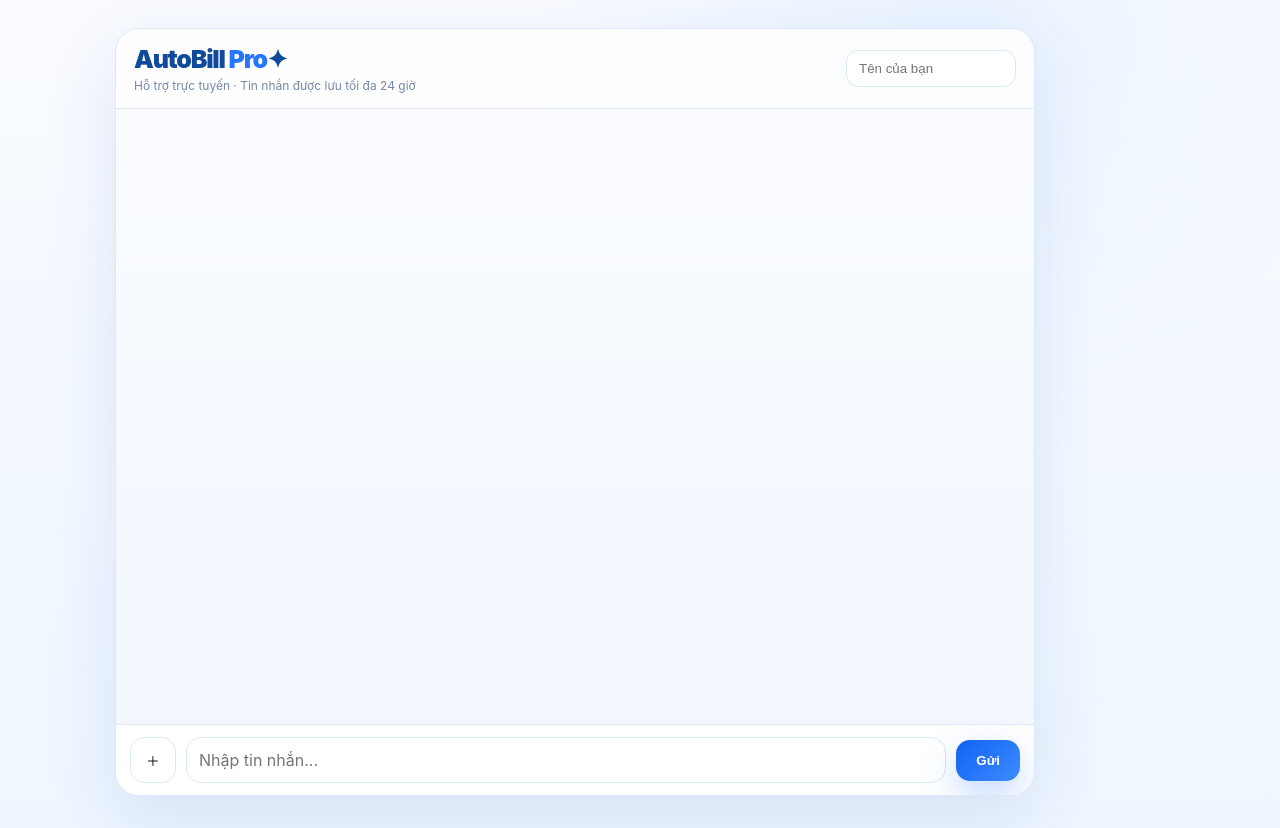
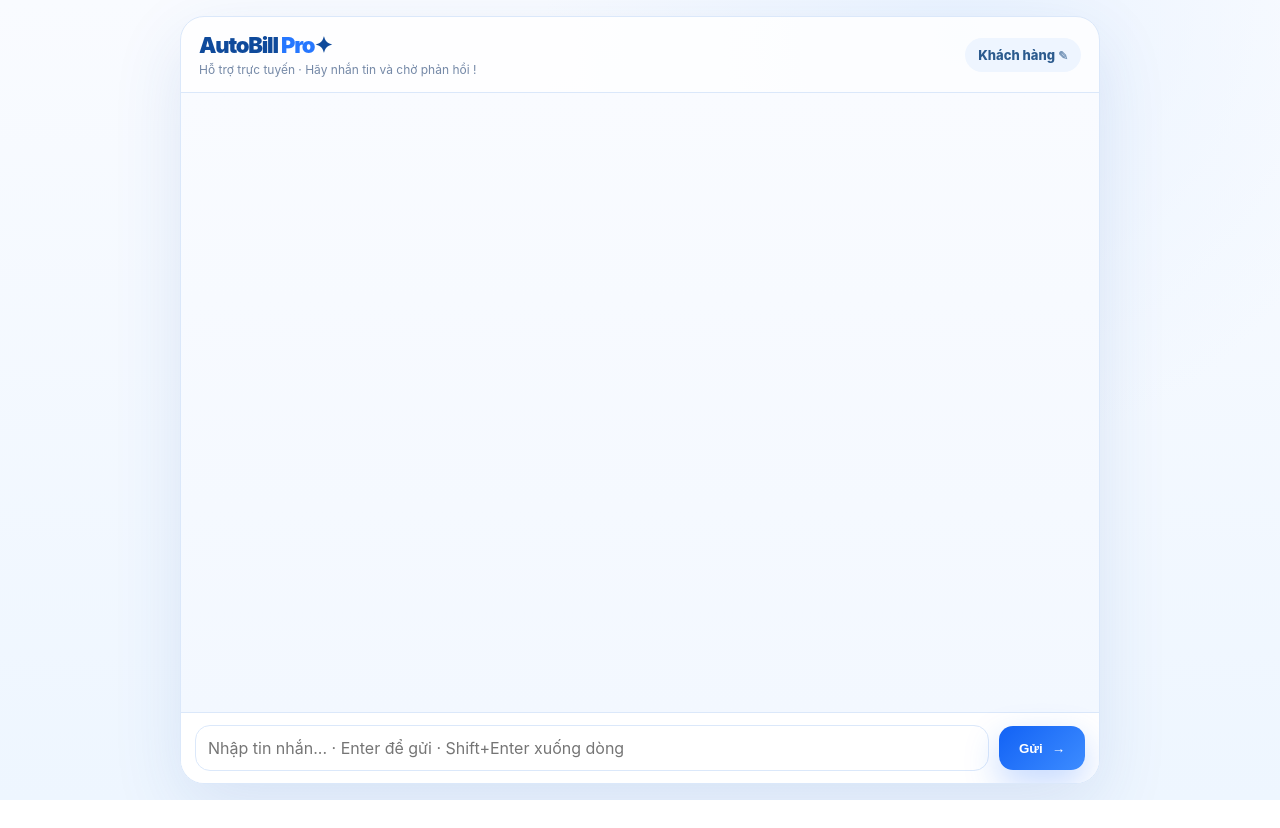
Before and after one commit to aracelutelienh/auto-bill-website, a website: page support.html in a window 1280 px wide. After the commit the page ends 800 px from the top, so only its background shows below. Drawn offline with Linux system fonts and the light colour scheme; no server answers.

Commit message:
Revamp support page layout and chat functionality
Updated chat interface elements and improved user prompts.

```diff
--- a/support.html
+++ b/support.html
@@ -1 +1,28 @@
-<!doctype html><html lang="vi"><head><meta charset="utf-8"><meta name="viewport" content="width=device-width,initial-scale=1"><title>Hỗ trợ — Auto Bill</title><link rel="stylesheet" href="/styles.css"></head><body class="page-shell"><div class="chat-wrap"><div class="chat-card"><div class="chat-head"><div><a class="brand" href="/">AutoBill <span>Pro</span>✦</a><div class="chat-sub">Hỗ trợ trực tuyến · Tin nhắn được lưu tối đa 24 giờ</div></div><div><input id="name" class="name-input" maxlength="80" placeholder="Tên của bạn"></div></div><div id="messages" class="messages"></div><form id="composer" class="composer"><input id="file" type="file" accept="image/png,image/jpeg,image/webp,image/gif" hidden><button type="button" class="icon-btn" id="attach" title="Gửi ảnh">＋</button><textarea id="text" rows="1" placeholder="Nhập tin nhắn..."></textarea><button class="btn btn-primary" type="submit">Gửi</button></form></div></div><script src="/support.js"></script></body></html>
+<!doctype html>
+<html lang="vi">
+<head>
+  <meta charset="utf-8">
+  <meta name="viewport" content="width=device-width,initial-scale=1">
+  <title>Hỗ trợ — Auto Bill</title>
+  <link rel="stylesheet" href="/styles.css">
+</head>
+<body class="page-shell">
+  <div class="chat-page">
+    <div class="chat-card">
+      <div class="chat-head">
+        <div class="chat-brand-wrap">
+          <a class="brand" href="/">AutoBill <span>Pro</span>✦</a>
+          <div class="chat-sub">Hỗ trợ trực tuyến · Hãy nhắn tin và chờ phản hồi !</div>
+        </div>
+        <button id="nameEdit" class="chat-name" type="button" title="Nhấn để đổi tên">Khách hàng <span>✎</span></button>
+      </div>
+      <div id="messages" class="messages" aria-live="polite"></div>
+      <form id="composer" class="composer">
+        <textarea id="text" rows="1" placeholder="Nhập tin nhắn... · Enter để gửi · Shift+Enter xuống dòng" autocomplete="off"></textarea>
+        <button class="btn btn-primary send-btn" type="submit">Gửi <span>→</span></button>
+      </form>
+    </div>
+  </div>
+  <script src="/support.js"></script>
+</body>
+</html>
```
